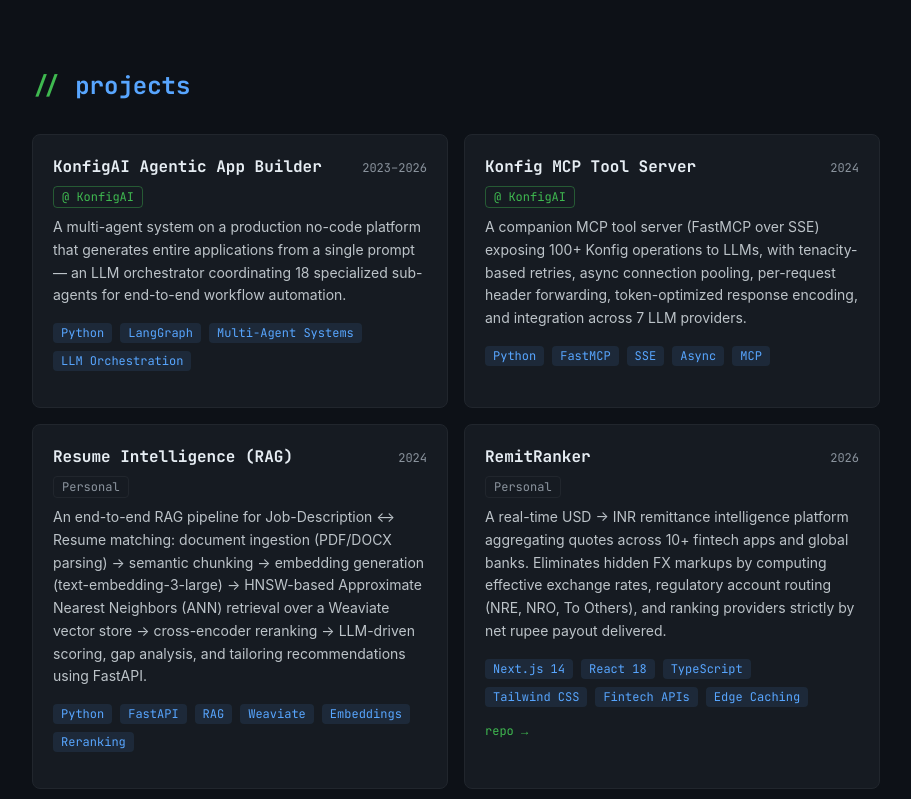
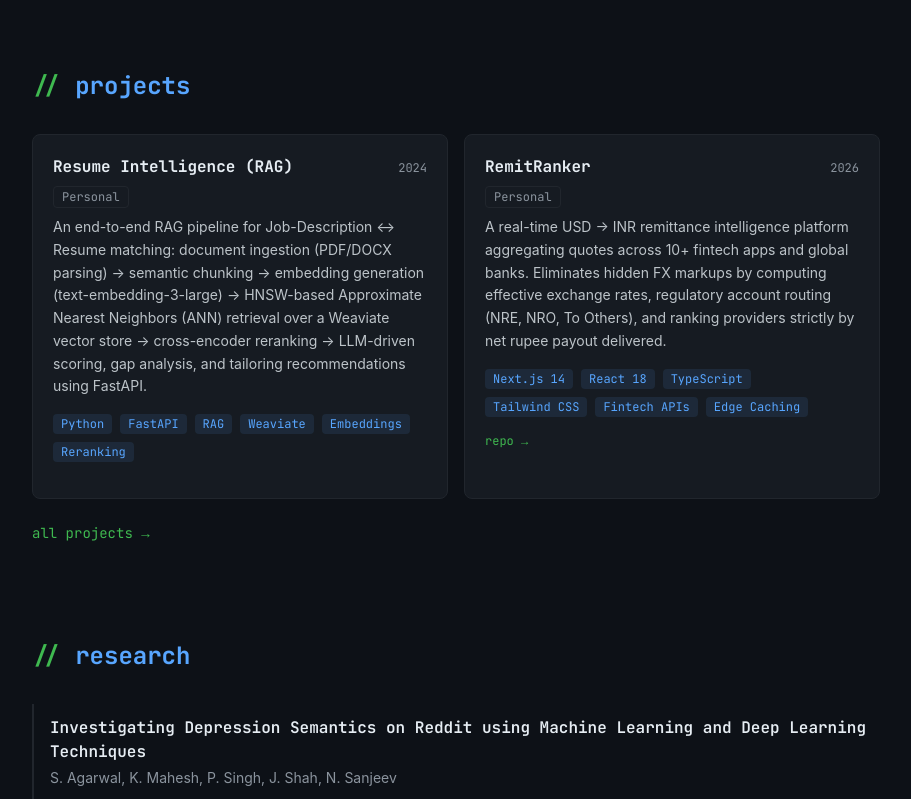
Before and after one commit to keerthanmahesh/keerthanmahesh.github.io, a React (Vite) app: page / in a window 1280 px wide. Shown: the part 1900-2699 px from the top of the page, without its empty margins (184-1095 px from the left). Built offline with nearby package versions, Linux system fonts and the light colour scheme.

Commit message:
feat: remove Konfig projects and AI MR Reviewer from projects

```diff
--- a/src/data/projects.ts
+++ b/src/data/projects.ts
@@ -10,26 +10,6 @@
 }
 
 export const projects: Project[] = [
-  {
-    id: 'konfig-agentic-builder',
-    title: 'KonfigAI Agentic App Builder',
-    description:
-      'A multi-agent system on a production no-code platform that generates entire applications from a single prompt — an LLM orchestrator coordinating 18 specialized sub-agents for end-to-end workflow automation.',
-    tech: ['Python', 'LangGraph', 'Multi-Agent Systems', 'LLM Orchestration'],
-    affiliation: 'konfigai-lead',
-    date: '2023–2026',
-    featured: true,
-  },
-  {
-    id: 'konfig-mcp-server',
-    title: 'Konfig MCP Tool Server',
-    description:
-      'A companion MCP tool server (FastMCP over SSE) exposing 100+ Konfig operations to LLMs, with tenacity-based retries, async connection pooling, per-request header forwarding, token-optimized response encoding, and integration across 7 LLM providers.',
-    tech: ['Python', 'FastMCP', 'SSE', 'Async', 'MCP'],
-    affiliation: 'konfigai-lead',
-    date: '2024',
-    featured: true,
-  },
   {
     id: 'resume-intelligence',
     title: 'Resume Intelligence (RAG)',
@@ -52,16 +32,6 @@
     featured: true,
   },
   {
-    id: 'ai-mr-reviewer',
-    title: 'AI Merge-Request Reviewer',
-    description:
-      'A standalone AI agent that reviews merge requests, suggests enhancements, remediates SonarQube issues, resolves build failures, and analyzes Trivy vulnerability scan results — improving code-quality and security-review efficiency.',
-    tech: ['Python', 'LLM Agents', 'CI/CD', 'SonarQube', 'Trivy'],
-    affiliation: 'konfigai-lead',
-    date: '2024',
-    featured: false,
-  },
-  {
     id: 'k8s-entity-visualizer',
     title: 'Kubernetes Entity Visualizer',
     description:
```
